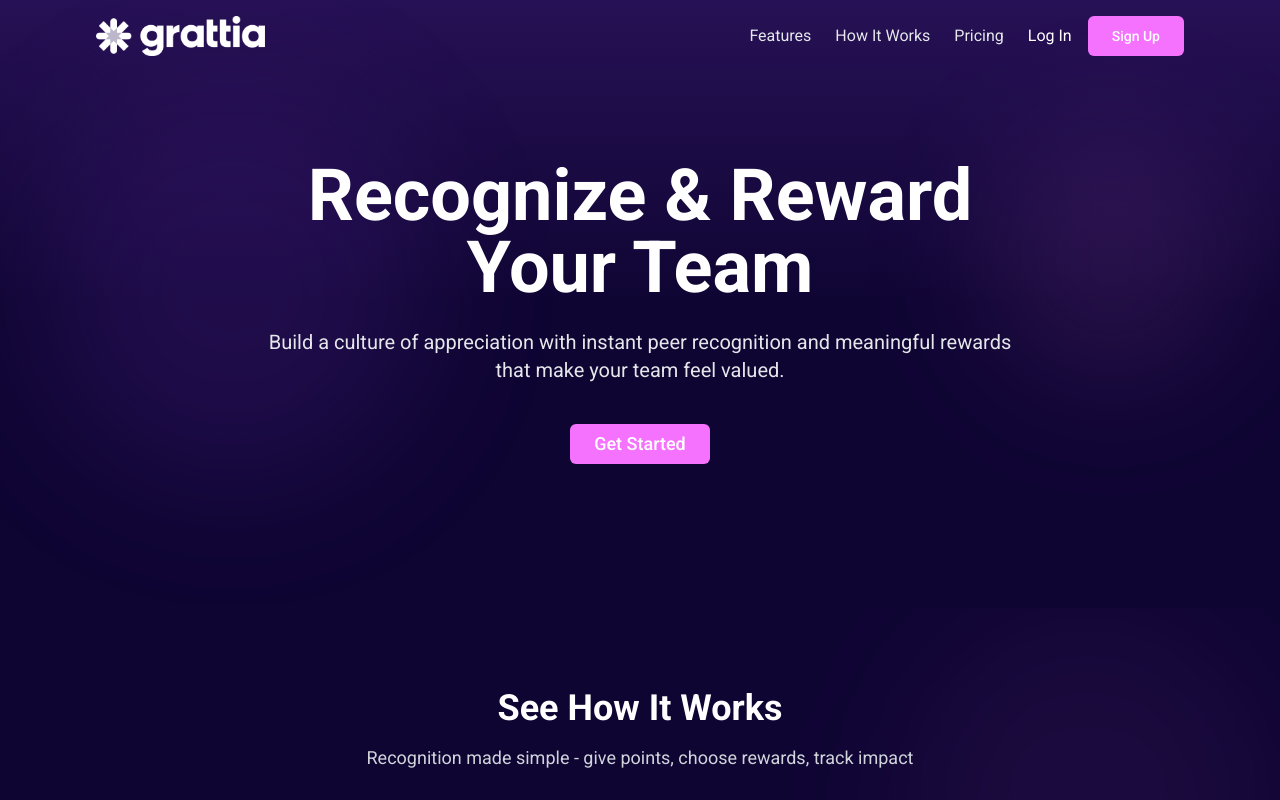
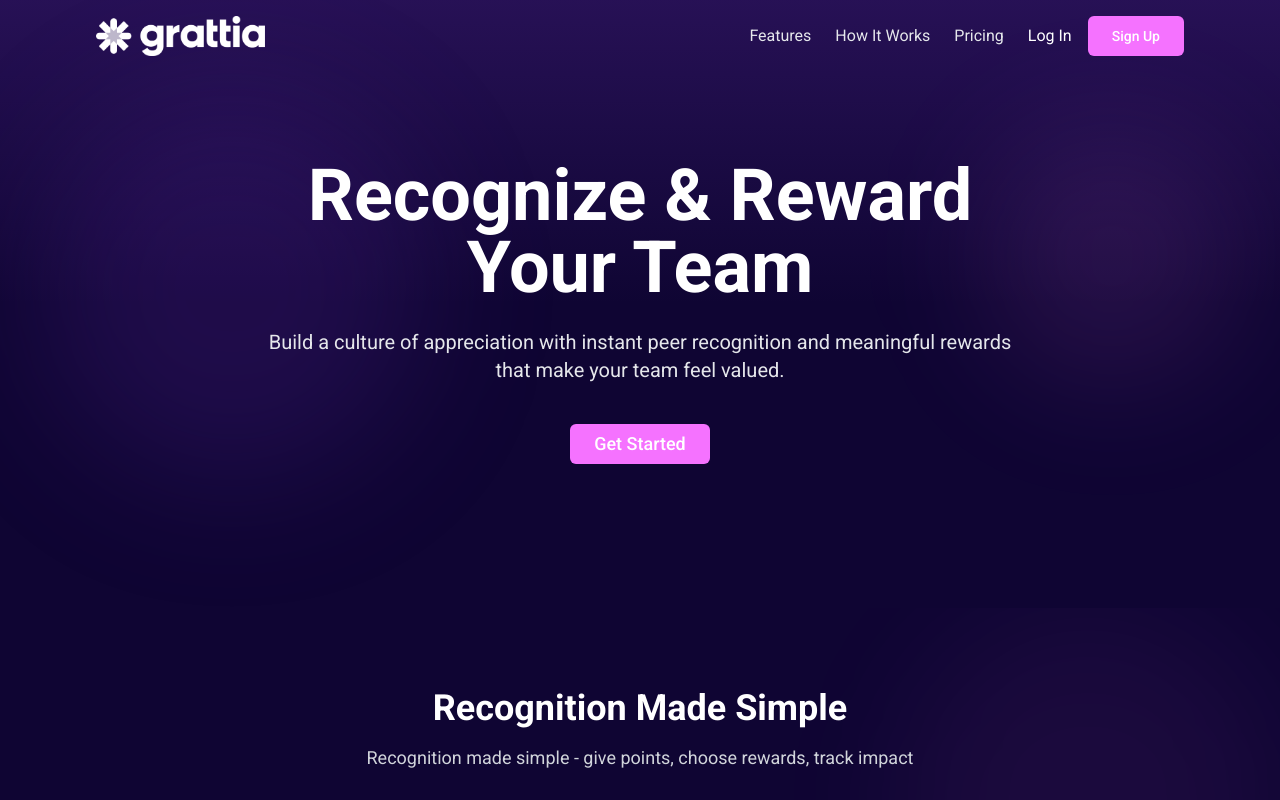
Before and after one commit to elanagency/gratia-team-boost, a React (Vite) app: page / in a window 1280 px wide. Shown: the top 800 px of the page. Built offline with nearby package versions, Linux system fonts and the light colour scheme; no server answers; the database is empty.

Commit message:
Change headline text

```diff
--- a/src/components/ProductShowcase.tsx
+++ b/src/components/ProductShowcase.tsx
@@ -14,7 +14,7 @@ const ProductShowcase = () => {
       <div className="container mx-auto max-w-6xl relative z-10">
         <div className="text-center mb-16">
           <h2 className="text-3xl md:text-4xl font-bold mb-4 text-white">
-            See How It Works
+            Recognition Made Simple
           </h2>
           <p className="text-lg text-gray-300 max-w-2xl mx-auto">
             Recognition made simple - give points, choose rewards, track impact
```
